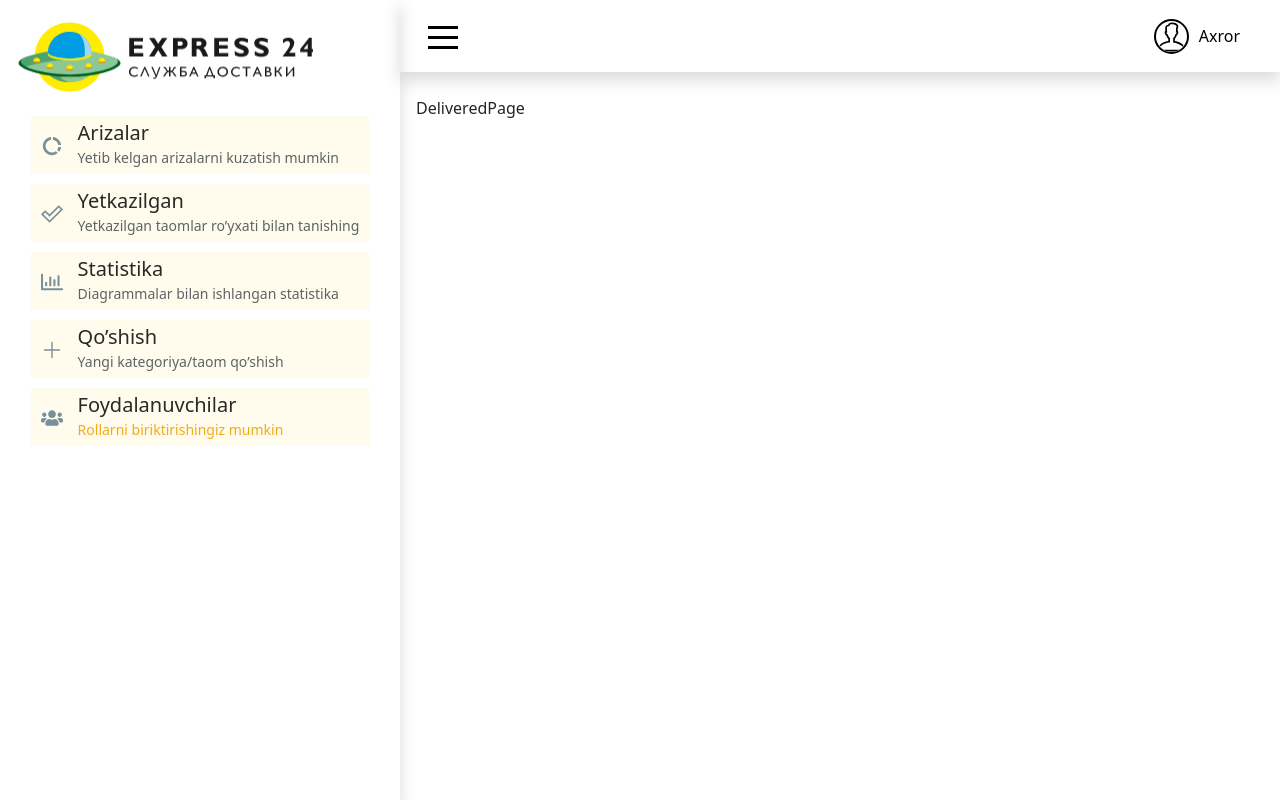
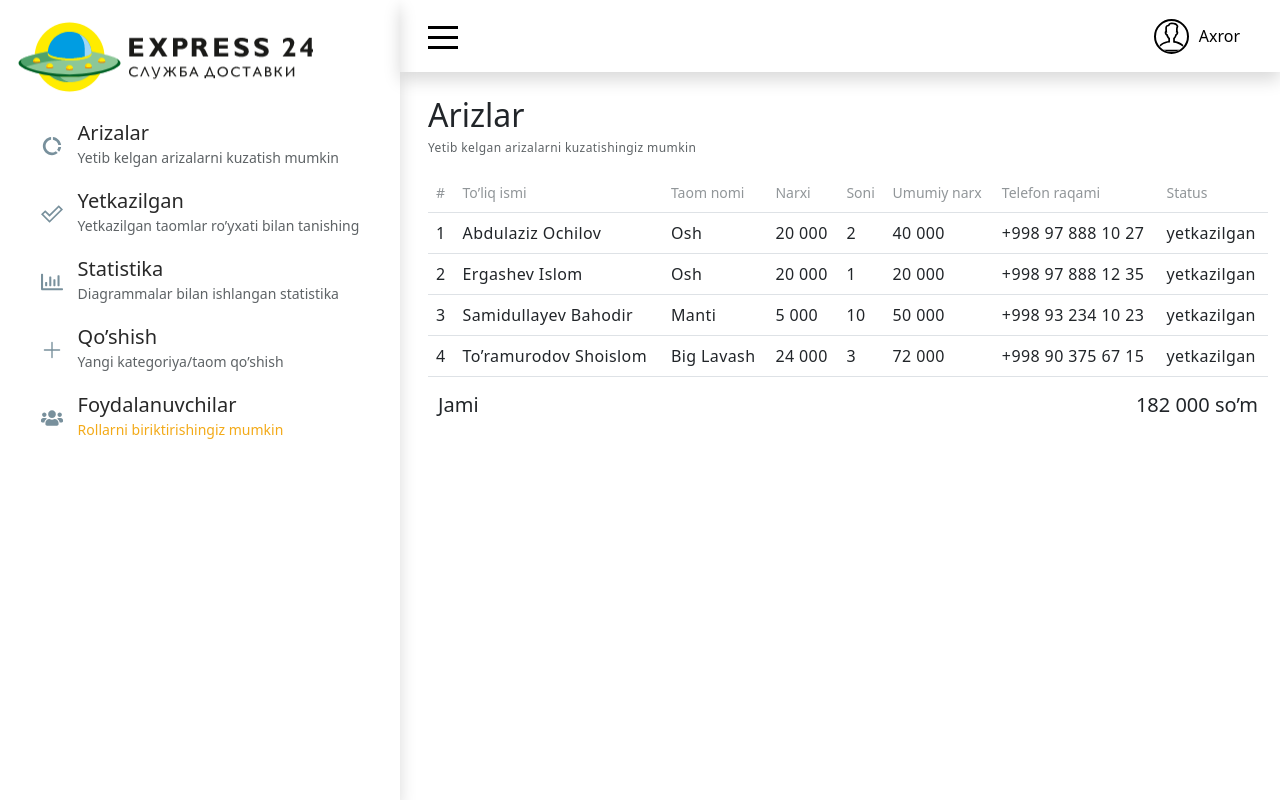
Before and after one commit to sanjar726527/13-14-dars-vazifa, a React (Create React App) app: page /admin/delivered in a window 1280 px wide. Built offline with nearby package versions, Linux system fonts and the light colour scheme.

Commit message:
five commit

```diff
--- a/src/pages/AdminPage/AdminPageWrapper.js
+++ b/src/pages/AdminPage/AdminPageWrapper.js
@@ -35,7 +35,7 @@ const AdminPageWrapper = styled.section`
           justify-content: start;
           gap: 15px;
           text-align: start;
-          background: #fffced;
+          color: #fff;
           h5 {
             padding: 0;
             margin: 0;
--- a/src/pages/AdminPages/AddPage/index.js
+++ b/src/pages/AdminPages/AddPage/index.js
@@ -2,5 +2,9 @@ import React from "react";
 import AddPageWrapper from "./AddPageWrapper";
 
 export const AddPage = () => {
-  return <AddPageWrapper>AddPage</AddPageWrapper>;
+  return <AddPageWrapper>
+    <div className="container">
+
+    </div>
+  </AddPageWrapper>;
 };
--- a/src/pages/AdminPages/DeliveredPage/DeliveredPageWrapper.js
+++ b/src/pages/AdminPages/DeliveredPage/DeliveredPageWrapper.js
@@ -1,7 +1,41 @@
-import styled from 'styled-components';
+import styled from "styled-components";
 
 const DeliveredPageWrapper = styled.section`
-
+  .applications-title {
+    h2 {
+      padding: 0;
+      margin: 0;
+    }
+    span {
+      font-weight: 400;
+      font-size: 12px;
+      line-height: 16px;
+      letter-spacing: 0.4px;
+      color: #5e6366;
+    }
+  }
+  .applications-table {
+    .all-price {
+      display: flex;
+      padding: 0 10px;
+      justify-content: space-between;
+    }
+  }
+  th {
+    font-weight: 500;
+    font-size: 14px;
+    line-height: 22px;
+    letter-spacing: 0.1 px;
+    color: #919699;
+    white-space: nowrap;
+  }
+  td {
+    white-space: nowrap;
+    font-weight: 400;
+    font-size: 16px;
+    line-height: 24px;
+    letter-spacing: 0.4px;
+  }
 `;
 
 export default DeliveredPageWrapper;
--- a/src/pages/AdminPages/DeliveredPage/index.js
+++ b/src/pages/AdminPages/DeliveredPage/index.js
@@ -1,6 +1,78 @@
 import React from "react";
+import { Table } from "react-bootstrap";
 import DeliveredPageWrapper from "./DeliveredPageWrapper";
 
 export const DeliveredPage = () => {
-  return <DeliveredPageWrapper>DeliveredPage</DeliveredPageWrapper>;
+  return (
+    <DeliveredPageWrapper>
+      <div className="container">
+        <div className="applications-title">
+          <h2>Arizlar</h2>
+          <span>Yetib kelgan arizalarni kuzatishingiz mumkin</span>
+        </div>
+        <div className="applications-table pt-3">
+          <Table>
+            <thead>
+              <tr>
+                <th>#</th>
+                <th>To’liq ismi</th>
+                <th>Taom nomi</th>
+                <th>Narxi</th>
+                <th>Soni</th>
+                <th>Umumiy narx</th>
+                <th>Telefon raqami</th>
+                <th>Status</th>
+              </tr>
+            </thead>
+            <tbody>
+              <tr>
+                <td>1</td>
+                <td>Abdulaziz Ochilov</td>
+                <td>Osh</td>
+                <td>20 000</td>
+                <td>2</td>
+                <td>40 000</td>
+                <td>+998 97 888 10 27</td>
+                <td>yetkazilgan</td>
+              </tr>
+              <tr>
+                <td>2</td>
+                <td>Ergashev Islom</td>
+                <td>Osh</td>
+                <td>20 000</td>
+                <td>1</td>
+                <td>20 000</td>
+                <td>+998 97 888 12 35</td>
+                <td>yetkazilgan</td>
+              </tr>
+              <tr>
+                <td>3</td>
+                <td>Samidullayev Bahodir</td>
+                <td>Manti</td>
+                <td>5 000</td>
+                <td>10</td>
+                <td>50 000</td>
+                <td>+998 93 234 10 23</td>
+                <td>yetkazilgan</td>
+              </tr>
+              <tr>
+                <td>4</td>
+                <td>To’ramurodov Shoislom</td>
+                <td>Big Lavash</td>
+                <td>24 000</td>
+                <td>3</td>
+                <td>72 000</td>
+                <td>+998 90 375 67 15</td>
+                <td>yetkazilgan</td>
+              </tr>
+            </tbody>
+          </Table>
+          <div className="all-price">
+            <h5>Jami</h5>
+            <h5>182 000 so’m</h5>
+          </div>
+        </div>
+      </div>
+    </DeliveredPageWrapper>
+  );
 };
--- a/src/pages/AdminPages/UsersPage/UsersPageWrapper.js
+++ b/src/pages/AdminPages/UsersPage/UsersPageWrapper.js
@@ -1,7 +1,42 @@
-import styled from 'styled-components';
+import styled from "styled-components";
 
 const UsersPageWrapper = styled.section`
-
+  .applications-title {
+    h2 {
+      padding: 0;
+      margin: 0;
+    }
+    span {
+      font-weight: 400;
+      font-size: 12px;
+      line-height: 16px;
+      letter-spacing: 0.4px;
+      color: #5e6366;
+    }
+  }
+  .applications-table {
+    .all-price {
+      display: flex;
+      padding: 0 10px;
+      width: 50%;
+      justify-content: space-between;
+    }
+  }
+  th {
+    font-weight: 500;
+    font-size: 14px;
+    line-height: 22px;
+    letter-spacing: 0.1 px;
+    color: #919699;
+    white-space: nowrap;
+  }
+  td {
+    white-space: nowrap;
+    font-weight: 400;
+    font-size: 16px;
+    line-height: 24px;
+    letter-spacing: 0.4px;
+  }
 `;
 
 export default UsersPageWrapper;
--- a/src/pages/AdminPages/UsersPage/index.js
+++ b/src/pages/AdminPages/UsersPage/index.js
@@ -1,6 +1,93 @@
 import React from "react";
+import { Table } from "react-bootstrap";
+import { FiEdit } from "react-icons/fi";
+import { RiDeleteBin5Line } from "react-icons/ri";
 import UsersPageWrapper from "./UsersPageWrapper";
 
 export const UsersPage = () => {
-  return <UsersPageWrapper>UsersPage</UsersPageWrapper>;
+  return (
+    <UsersPageWrapper>
+      <div className="container">
+        <div className="applications-title">
+          <h2>Arizlar</h2>
+          <span>Yetib kelgan arizalarni kuzatishingiz mumkin</span>
+        </div>
+        <div className="applications-table pt-3">
+          <Table>
+            <thead>
+              <tr>
+                <th>#</th>
+                <th>To’liq ismi</th>
+                <th>Telefon raqami</th>
+                <th>Roli</th>
+                <th></th>
+              </tr>
+            </thead>
+            <tbody>
+              <tr>
+                <td>1</td>
+                <td>Abdulaziz Ochilov</td>
+                <td>+998 97 888 10 27</td>
+                <td>admin</td>
+                <td colSpan={2}>
+                  <button className="btn">
+                    <FiEdit size={22} />
+                  </button>
+                  <button className="btn">
+                    <RiDeleteBin5Line fill="red" size={22} />
+                  </button>
+                </td>
+              </tr>
+              <tr>
+                <td>2</td>
+                <td>Ergashev Islom</td>
+                <td>+998 97 888 12 35</td>
+                <td>yetkazuvchi</td>
+                <td colSpan={2}>
+                  <button className="btn">
+                    <FiEdit size={22} />
+                  </button>
+                  <button className="btn">
+                    <RiDeleteBin5Line fill="red" size={22} />
+                  </button>
+                </td>
+              </tr>
+              <tr>
+                <td>3</td>
+                <td>Samidullayev Bahodir</td>
+                <td>+998 93 234 10 23</td>
+                <td>yetkazuvchi</td>
+                <td colSpan={2}>
+                  <button className="btn">
+                    <FiEdit size={22} />
+                  </button>
+                  <button className="btn">
+                    <RiDeleteBin5Line fill="red" size={22} />
+                  </button>
+                </td>
+              </tr>
+              <tr>
+                <td>4</td>
+                <td>To’ramurodov Shoislom</td>
+                <td>+998 90 375 67 15</td>
+                <td>yetkazuvchi</td>
+                <td colSpan={2}>
+                  <button className="btn">
+                    <FiEdit size={22} />
+                  </button>
+                  <button className="btn">
+                    <RiDeleteBin5Line fill="red" size={22} />
+                  </button>
+                </td>
+              </tr>
+            </tbody>
+          </Table>
+          <div className="all-price">
+            <h5>Jami</h5>
+            <h5>4 ta akkaunt</h5>
+          </div>
+        </div>
+      </div>
+    </UsersPageWrapper>
+  );
 };
--- a/src/pages/BasketPage/BasketWrapper.js
+++ b/src/pages/BasketPage/BasketWrapper.js
@@ -9,6 +9,10 @@ const BasketWrapper = styled.section`
       align-items: center;
       .logo {
         width: max-content;
+        padding: 10px 0;
+        img {
+          height: 70px;
+        }
       }
       .searchbar {
         position: relative;
--- a/src/pages/BasketPage/index.js
+++ b/src/pages/BasketPage/index.js
@@ -10,6 +10,7 @@ import { SlBasket } from "react-icons/sl";
 import { TfiUser } from "react-icons/tfi";
 import { Link } from "react-router-dom";
 import { Context } from "../../context/context";
+import logo from "../../assets/logo.png";
 import BasketWrapper from "./BasketWrapper";
 
 export const BasketPage = () => {
@@ -51,7 +52,9 @@ export const BasketPage = () => {
       <header className="shadow">
         <div className="container">
           <div className="logo">
-            <Link to="/">Logo</Link>
+            <Link to="/">
+              <img src={logo} alt="logo" />
+            </Link>
           </div>
           <div className="searchbar">
             <input className="form-control" type="text" placeholder="Search" />
```
